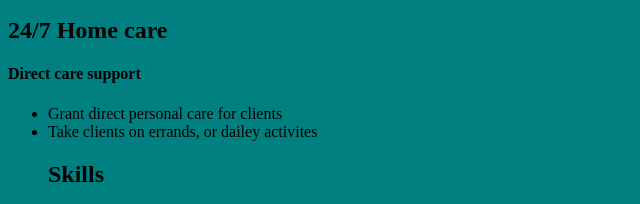
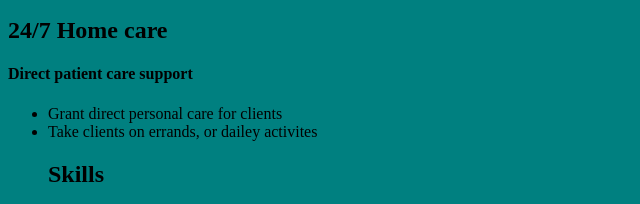
Before and after one commit to ThatKid27/ThatKid27.github.io, a plain HTML site: page Index.HTML in a window 1280 px wide. Shown: the part 741-945 px from the top of the page, 0-640 px from the left. Drawn offline with Linux system fonts and the light colour scheme.

Commit message:
Update Index.HTML

```diff
--- a/Index.HTML
+++ b/Index.HTML
@@ -29,7 +29,7 @@
       <li>Post op indtructions for patients</li>
     </ul>
       <h2>24/7 Home care </h2>
-      <h4>Direct care support</h4>
+      <h4>Direct patient care support</h4>
       <ul>
         <li>Grant direct personal care for clients</li>
         <li>Take clients on errands, or dailey activites</li>
```
